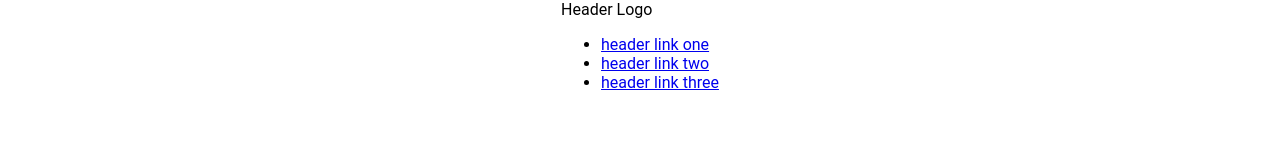
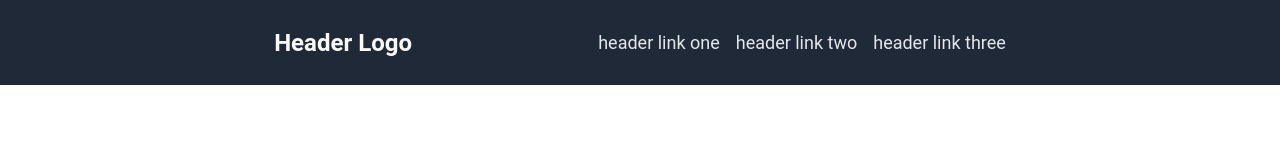
Before and after one commit to Samxiety/Odin-Project-Landing-Page, a plain HTML site: page index.html in a window 1280 px wide. Drawn offline with Linux system fonts and the light colour scheme.

Commit message:
Add header container and items
Centered the header and gave it left and right padding 10%
Add header-links container with gap
Styled all items.

```diff
--- a/styles.css
+++ b/styles.css
@@ -1,8 +1,31 @@
 body {
     display: flex;
     flex-direction: column;
-    align-items: center;
     margin: 0;
     min-height: 100vh;
     font-family: "Roboto", 'Open Sans', 'Helvetica Neue', sans-serif;
 }
+
+.header {
+    display: flex;
+    justify-content: space-evenly;
+    align-items: center;
+    background-color: #1F2937;
+    padding: 16px 10%;
+}
+    .header-logo {
+        color: #f9faf8;
+        font-size: 24px;
+        font-weight: bold;
+    }
+
+    .header-links {
+        display: flex;
+        gap: 16px;
+        list-style-type: none;
+    }
+    .header-links a {
+        text-decoration: none;
+        color: #e5e7eb;
+        font-size: 18px;
+    }
```
